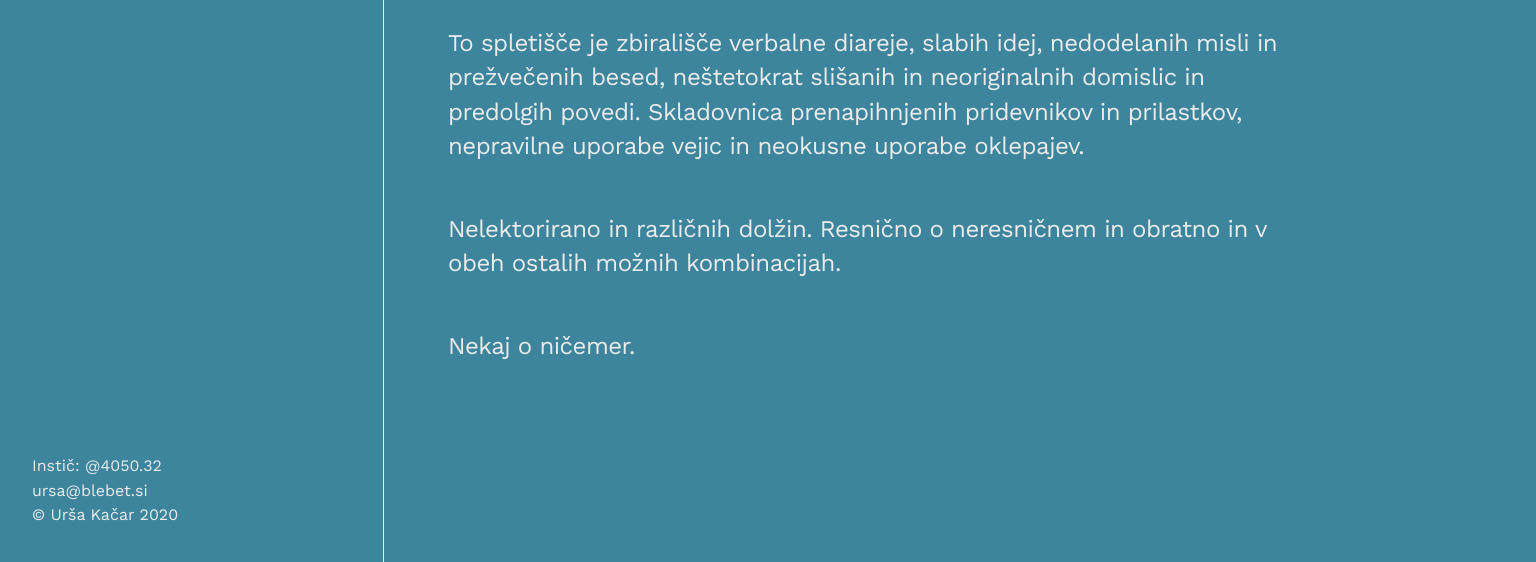
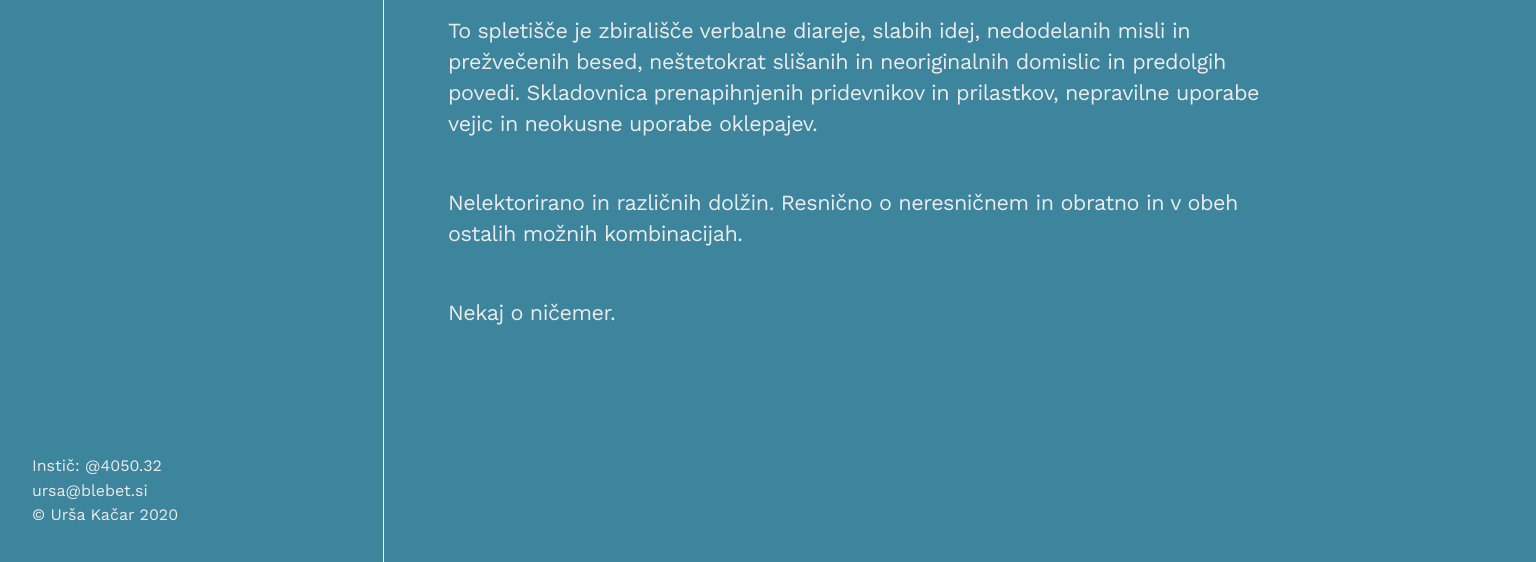
Before and after one commit to ursakacar/blebet, a Gatsby site: page /info in a window 1536 px wide. Shown: the part 238-800 px from the top of the page. Built offline with nearby package versions, Linux system fonts and the light colour scheme; Gatsby itself is replaced by a stand-in of ours.

Commit message:
license update and config changes

```diff
--- a/gatsby-config.js
+++ b/gatsby-config.js
@@ -33,7 +33,7 @@ module.exports = {
     "gatsby-plugin-sass",
     "gatsby-transformer-remark",
     "gatsby-plugin-react-helmet",
-    `gatsby-plugin-sitemap`,
+    "gatsby-plugin-sitemap",
     "gatsby-transformer-yaml",
     {
       resolve: 'gatsby-plugin-robots-txt',
--- a/package.json
+++ b/package.json
@@ -2,7 +2,6 @@
   "name": "blebet",
   "private": true,
   "description": "personal blog about nothing in particular",
-  "license": "MIT",
   "version": "0.1.0",
   "author": "Ursa Kacar",
   "scripts": {
@@ -39,9 +38,8 @@
   "keywords": [
     "writing",
     "blog",
-    "stories",
-    "pisanje",
-    "zgodbe"
+    "netlify",
+    "gatsby"
   ],
   "repository": {
     "type": "git",
--- a/src/styles/pages/subpage.module.scss
+++ b/src/styles/pages/subpage.module.scss
@@ -16,7 +16,7 @@
   .subpage_blurb {
     padding: 2rem;
     p {
-      font-size: 1.3rem;
+      font-size: 1.2rem;
     }
   }
 }
@@ -25,7 +25,7 @@
   .subpage_blurb {
     padding: 3rem;
     p {
-      font-size: 1.5rem;
+      font-size: 1.35rem;
     }
   }
 }
```
Also changed, not shown: 1 other file.
